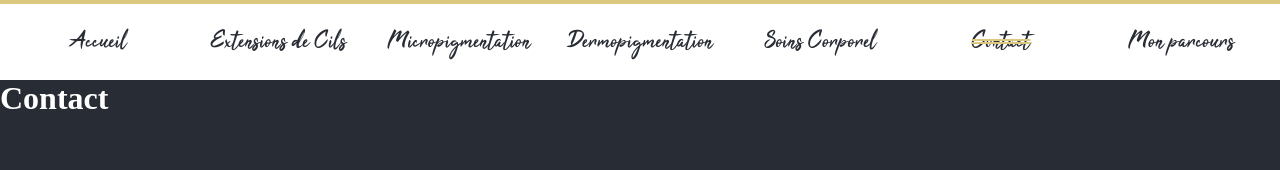
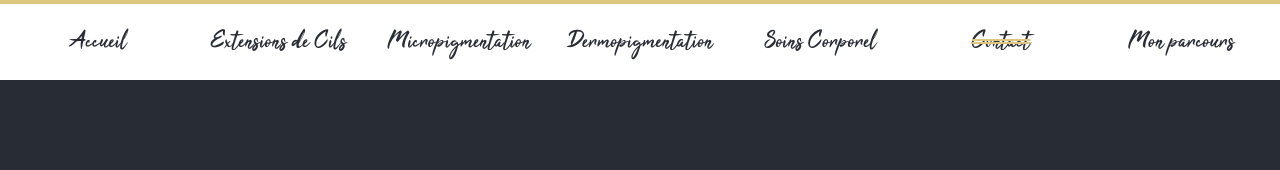
Before and after one commit to florent-augier/linstitut-daure, a React (Create React App) app: page /contact in a window 1280 px wide. Shown: the top 170 px of the page. Built offline with nearby package versions, Linux system fonts and the light colour scheme; a web font is replaced by a local one.

Commit message:
Fix(Navbar): remove id to all li

```diff
--- a/src/global/navbar/Navbar.js
+++ b/src/global/navbar/Navbar.js
@@ -98,7 +98,7 @@ export default function Navbar() {
       </div>
       <nav ref={navbarRef} role="navigation">
         <ul>
-          <li id="accueil" className="navbar-item" ref={homeRef}>
+          <li className="navbar-item" ref={homeRef}>
             <NavLink
               to="/"
               className="navbar-link"
@@ -107,7 +107,7 @@ export default function Navbar() {
               <span>Accueil</span>
             </NavLink>
           </li>
-          <li id="lash" className="navbar-item" ref={lashRef}>
+          <li className="navbar-item" ref={lashRef}>
             <NavLink
               to="/cils"
               className="navbar-link"
@@ -116,7 +116,7 @@ export default function Navbar() {
               <span>Extensions de Cils</span>
             </NavLink>
           </li>
-          <li id="micropigmentation" className="navbar-item" ref={microRef}>
+          <li className="navbar-item" ref={microRef}>
             <NavLink
               to="/micropigmentation"
               className="navbar-link"
@@ -126,7 +126,7 @@ export default function Navbar() {
             </NavLink>
           </li>
 
-          <li id="dermopigmentation" className="navbar-item" ref={dermoRef}>
+          <li className="navbar-item" ref={dermoRef}>
             <NavLink
               to="/dermopigmentation"
               className="navbar-link"
@@ -135,7 +135,7 @@ export default function Navbar() {
               <span>Dermopigmentation</span>
             </NavLink>
           </li>
-          <li id="facial-care" className="navbar-item" ref={bodyCareRef}>
+          <li className="navbar-item" ref={bodyCareRef}>
             <NavLink
               to="/soins-corporel"
               className="navbar-link"
@@ -144,7 +144,7 @@ export default function Navbar() {
               <span>Soins Corporel</span>
             </NavLink>
           </li>
-          <li id="contact" className="navbar-item" ref={contactRef}>
+          <li className="navbar-item" ref={contactRef}>
             <NavLink
               to="/contact"
               className="navbar-link"
@@ -153,7 +153,7 @@ export default function Navbar() {
               <span>Contact</span>
             </NavLink>
           </li>
-          <li id="journey" className="navbar-item" ref={journeyRef}>
+          <li className="navbar-item" ref={journeyRef}>
             <NavLink
               to="/mon-parcours"
               className="navbar-link"
--- a/src/pages/contact/Contact.css
+++ b/src/pages/contact/Contact.css
@@ -0,0 +1,3 @@
+#contact {
+  min-height: calc(100 * var(--vh));
+}
--- a/src/pages/contact/Contact.js
+++ b/src/pages/contact/Contact.js
@@ -1,5 +1,5 @@
 import "./Contact.css";
 
 export default function Contact() {
-  return <h1>Contact</h1>;
+  return <div id="contact" className="page-container"></div>;
 }
```
